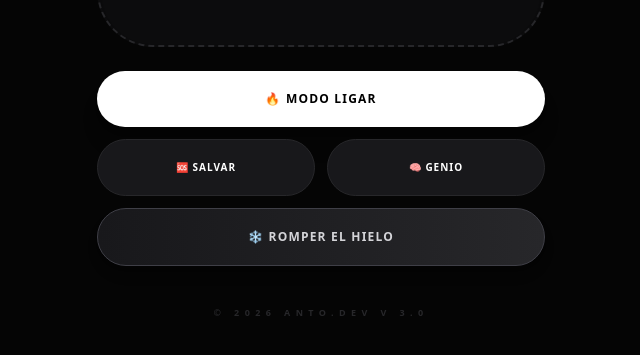
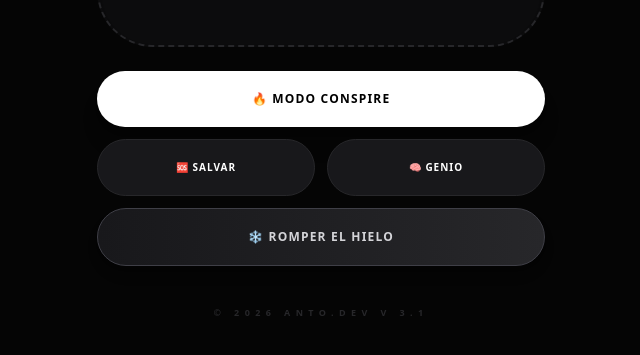
Before and after one commit to Antoblandon/ghostwriter-app, a Next.js app: page / in a window 1280 px wide. Shown: the part 495-850 px from the top of the page, without its empty margins (319-959 px from the left). Built offline with nearby package versions, Linux system fonts and the light colour scheme.

Commit message:
Fix total: Ahora si

```diff
--- a/src/app/page.js
+++ b/src/app/page.js
@@ -14,6 +14,7 @@ export default function Home() {
   const [canRequest, setCanRequest] = useState(true);
   const [timeLeft, setTimeLeft] = useState(0);
 
+  // Aqui manejamos la logica de las frases para la pantalla de carga
   const frasesPaisas = [
     "Analizando el visaje...",
     "Buscando la parla exacta, mijo...",
@@ -39,6 +40,7 @@ export default function Home() {
     return () => clearInterval(interval);
   }, [loading]);
 
+  // Variable que maneja la carga de las imagenes y el analisis de las mismas
   const handleImageUpload = (e) => {
     const file = e.target.files[0];
     if (!file) return;
@@ -64,7 +66,7 @@ export default function Home() {
         setResults(data.opciones);
         window.scrollTo({ top: 0, behavior: 'smooth' });
 
-        // ACTIVAR EL COOLDOWN DE 60 SEGUNDOS
+        // Logica que maneja el cooldown de los 60 segundos por cada requerimiento que realice el usuario
         setCanRequest(false);
         setTimeLeft(60);
         const timer = setInterval(() => {
@@ -84,12 +86,14 @@ export default function Home() {
     setLoading(false);
   };
 
+  // esta parte maneja la logica que extrae el texto y lo indexa en las respuestas finales
   const copiarTexto = (texto, index) => {
     navigator.clipboard.writeText(texto);
     setCopiadoIdx(index);
     setTimeout(() => setCopiadoIdx(null), 2000);
   };
 
+  // logica que le da el titulo a cada resultado (notar que son 3 resultados)
   const getBadgeInfo = (index) => {
     const badges = {
       ligar: [
@@ -172,7 +176,7 @@ export default function Home() {
                 onClick={() => analyzeChat("ligar")}
                 className={`w-full py-5 rounded-[2.5rem] font-black text-xs tracking-widest uppercase transition-all shadow-xl ${canRequest ? "bg-white text-black hover:scale-[1.02] active:scale-95" : "bg-zinc-800 text-zinc-500 opacity-50 cursor-not-allowed"}`}
               >
-                {canRequest ? "🔥 Modo Ligar" : `ESPERA (${timeLeft}s)`}
+                {canRequest ? "🔥 Modo Conspire" : `ESPERA (${timeLeft}s)`}
               </button>
 
               <div className="grid grid-cols-2 gap-3">
@@ -236,7 +240,7 @@ export default function Home() {
       </div>
 
       <footer className="mt-auto py-10 text-[9px] text-zinc-800 font-bold tracking-[0.6em] uppercase">
-        © 2026 ANTO.DEV V 3.0
+        © 2026 ANTO.DEV V 3.1
       </footer>
     </main>
   );
```
